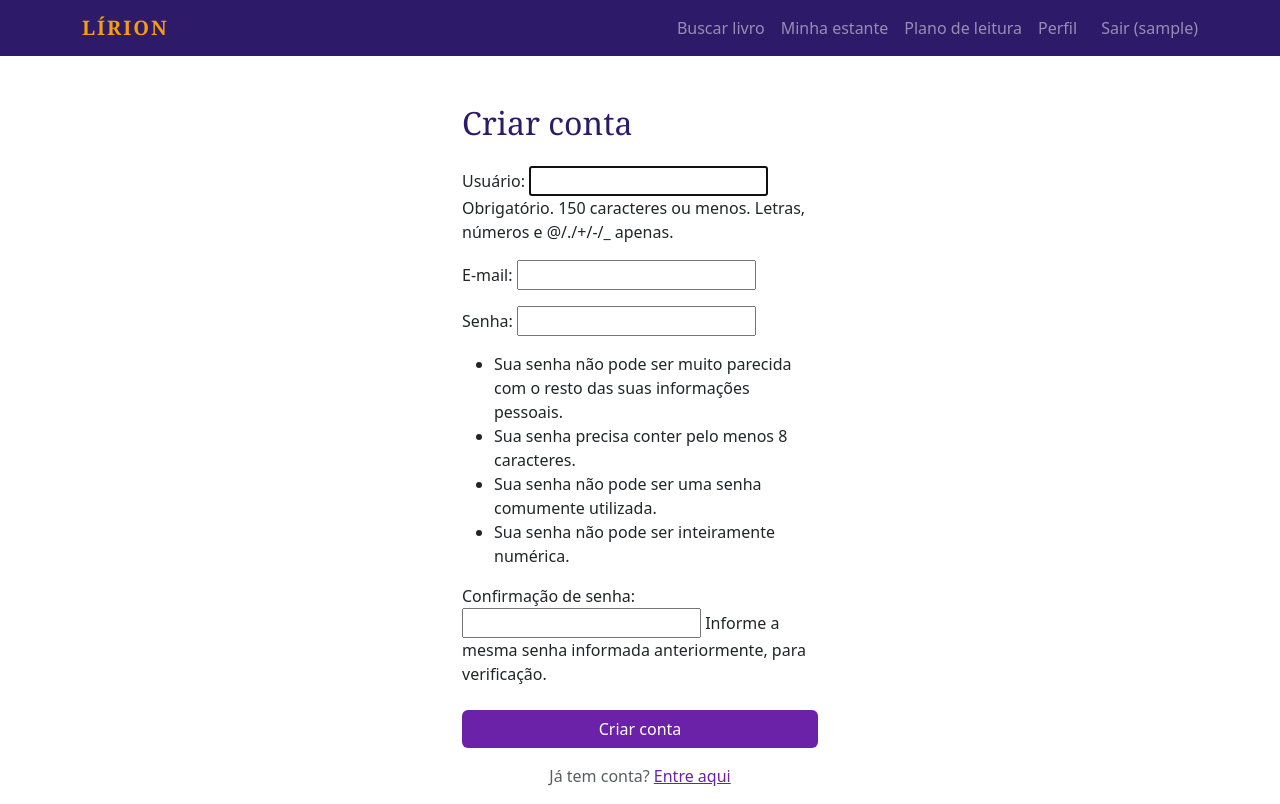
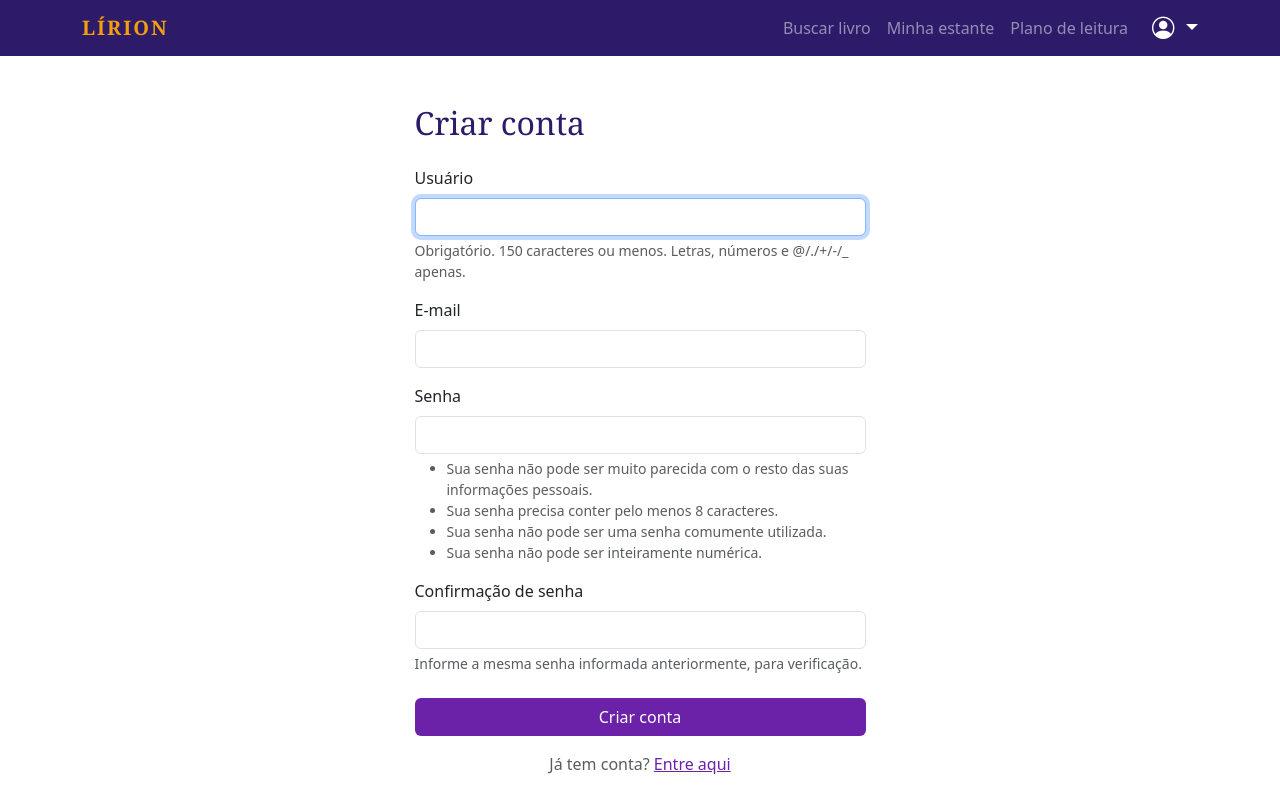
Before and after one commit to Juliannas-003/Lirion, a Django app: page /accounts/cadastro/ in a window 1280 px wide. After the commit the page ends 774 px from the top, so only its background shows below. Run offline with Django 5.2, Linux system fonts and the light colour scheme; the visitor is signed in with stand-in values (Sample User, id 1).

Commit message:
Refinamento e conserto dos templates de cadastro e navbar

```diff
--- a/core/forms.py
+++ b/core/forms.py
@@ -11,6 +11,10 @@ class UsuarioCreationForm(UserCreationForm):
         model = User
         fields = ('username', 'email', 'password1', 'password2')
 
+    def __init__(self, *args, **kwargs):
+        super().__init__(*args, **kwargs)
+        for field in self.fields.values():
+            field.widget.attrs['class'] = 'form-control'
 
 class PerfilForm(forms.ModelForm):
     class Meta:
--- a/templates/base.html
+++ b/templates/base.html
@@ -7,6 +7,7 @@
     <link href="https://cdn.jsdelivr.net/npm/bootstrap@5.3.0/dist/css/bootstrap.min.css" rel="stylesheet">
     {% load static %}
     <link rel="stylesheet" href="{% static 'css/lirion.css' %}">
+    <link rel="stylesheet" href="https://cdn.jsdelivr.net/npm/bootstrap-icons@1.11.3/font/bootstrap-icons.css">
 </head>
 <body>
     <nav class="navbar navbar-expand-lg navbar-dark" style="background-color: #2D1B69;">
@@ -19,15 +20,29 @@
                     <a class="nav-link text-white-50" href="{% url 'livros:buscar' %}">Buscar livro</a>
                     <a class="nav-link text-white-50" href="{% url 'livros:estante' %}">Minha estante</a>
                     <a class="nav-link text-white-50" href="{% url 'retratos:criar_plano' %}">Plano de leitura</a>
-                    <a class="nav-link text-white-50" href="{% url 'perfil' %}">Perfil</a>
-                    <form method="post" action="/accounts/logout/" class="m-0">
-                        {% csrf_token %}
-                        <button type="submit"
-                                class="btn btn-link nav-link text-white-50 p-0 ms-3"
-                                style="text-decoration: none;">
-                            Sair ({{ user.username }})
+                    <div class="dropdown ms-3">
+                        <button class="btn btn-link nav-link text-white p-0 dropdown-toggle"
+                                type="button" data-bs-toggle="dropdown" aria-expanded="false"
+                                style="text-decoration: none; font-size: 1.4rem;">
+                            <i class="bi bi-person-circle"></i>
                         </button>
-                    </form>
+                        <ul class="dropdown-menu dropdown-menu-end shadow">
+                            <li>
+                                <a class="dropdown-item" href="{% url 'perfil' %}">
+                                    <i class="bi bi-person me-2"></i>Acessar perfil
+                                </a>
+                            </li>
+                            <li><hr class="dropdown-divider"></li>
+                            <li>
+                                <form method="post" action="/accounts/logout/" class="m-0">
+                                    {% csrf_token %}
+                                    <button type="submit" class="dropdown-item text-danger">
+                                            <i class="bi bi-x-circle me-2"></i>Sair
+                                    </button>
+                                </form>
+                            </li>
+                        </ul>
+                    </div>
                 {% else %}
                     <a class="nav-link text-white-50" href="/accounts/login/">Entrar</a>
                     <a class="nav-link" href="/accounts/cadastro/" style="color: #F59E0B;">Criar conta</a>
--- a/templates/core/cadastro.html
+++ b/templates/core/cadastro.html
@@ -2,11 +2,52 @@
 {% block title %}Criar conta — Lírion{% endblock %}
 {% block content %}
 <div class="row justify-content-center mt-5">
-    <div class="col-md-4">
+  <div class="col-md-5">
     <h2 class="mb-4" style="font-family: Georgia, serif; color: #2D1B69;">Criar conta</h2>
     <form method="post">
       {% csrf_token %}
-            {{ form.as_p }}
+
+      <div class="mb-3">
+        <label for="{{ form.username.id_for_label }}" class="form-label">Usuário</label>
+        {{ form.username }}
+        {% if form.username.help_text %}
+          <div class="form-text">{{ form.username.help_text|safe }}</div>
+        {% endif %}
+        {% for error in form.username.errors %}
+          <div class="text-danger small mt-1">{{ error }}</div>
+        {% endfor %}
+      </div>
+
+      <div class="mb-3">
+        <label for="{{ form.email.id_for_label }}" class="form-label">E-mail</label>
+        {{ form.email }}
+        {% for error in form.email.errors %}
+          <div class="text-danger small mt-1">{{ error }}</div>
+        {% endfor %}
+      </div>
+
+      <div class="mb-3">
+        <label for="{{ form.password1.id_for_label }}" class="form-label">Senha</label>
+        {{ form.password1 }}
+        {% if form.password1.help_text %}
+          <div class="form-text">{{ form.password1.help_text|safe }}</div>
+        {% endif %}
+        {% for error in form.password1.errors %}
+          <div class="text-danger small mt-1">{{ error }}</div>
+        {% endfor %}
+      </div>
+
+      <div class="mb-3">
+        <label for="{{ form.password2.id_for_label }}" class="form-label">Confirmação de senha</label>
+        {{ form.password2 }}
+        {% if form.password2.help_text %}
+          <div class="form-text">{{ form.password2.help_text|safe }}</div>
+        {% endif %}
+        {% for error in form.password2.errors %}
+          <div class="text-danger small mt-1">{{ error }}</div>
+        {% endfor %}
+      </div>
+
       <button type="submit" class="btn w-100 mt-2" style="background-color: #6B21A8; color: white;">
         Criar conta
       </button>
```
Lines whose indentation alone changed are shown as unchanged.
